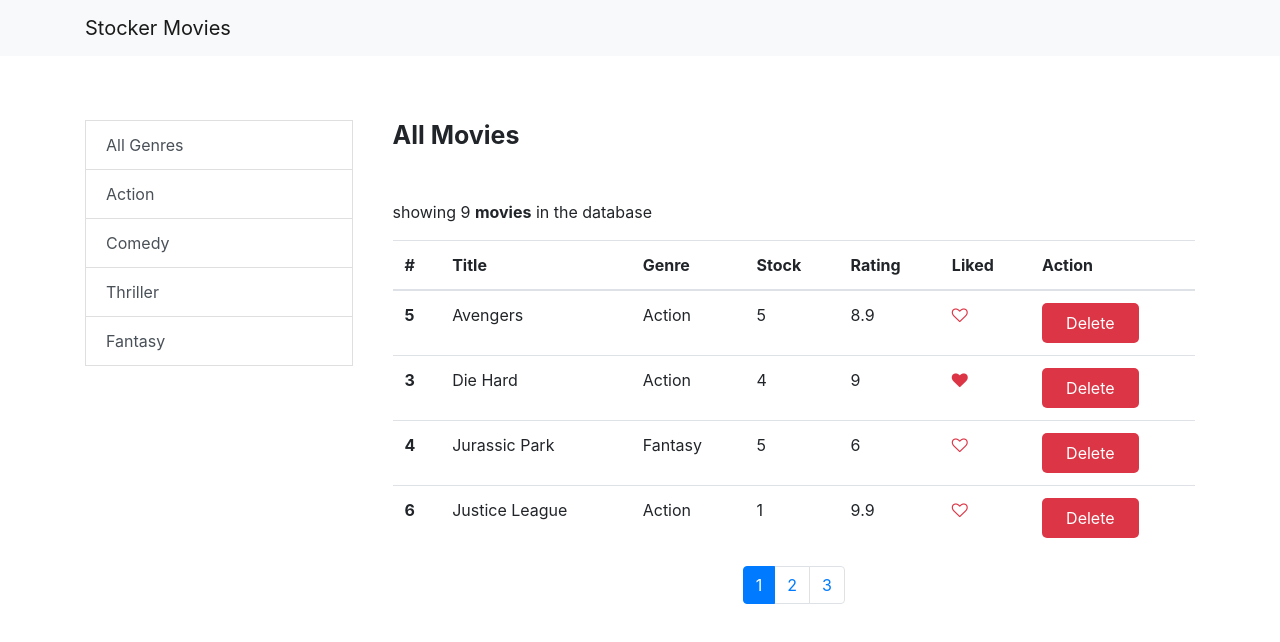
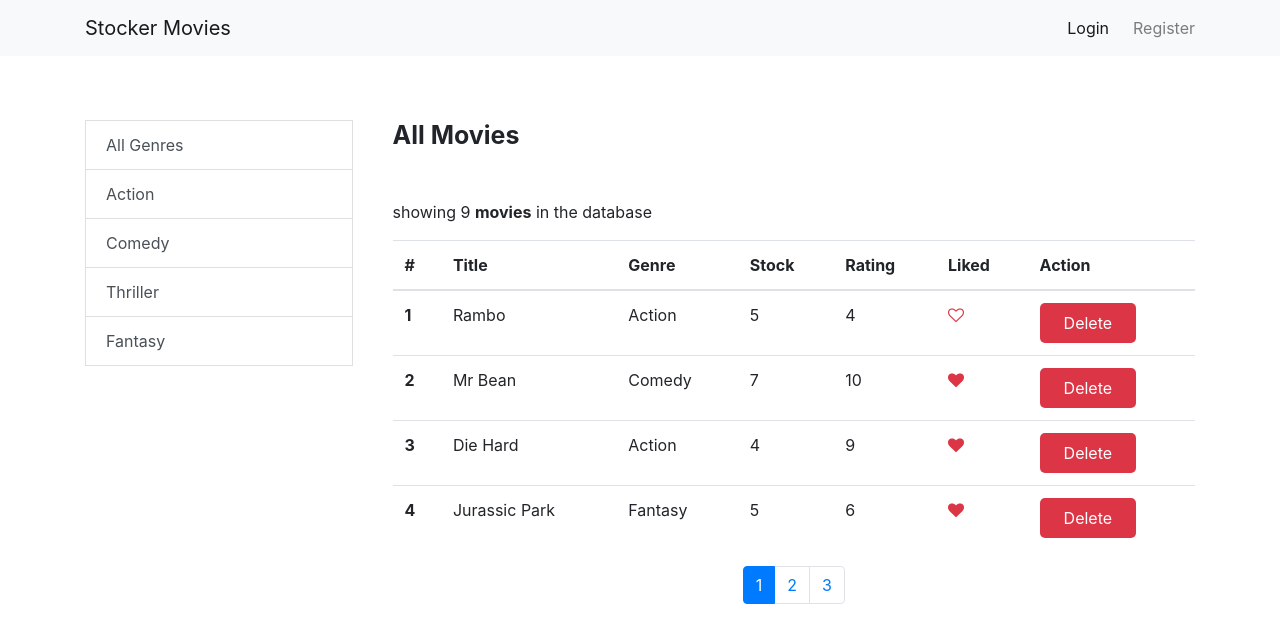
Before and after one commit to AndyWams/stocker-movies, a React (Create React App) app: page / in a window 1280 px wide. Shown: the top 642 px of the page. Built offline with nearby package versions, Linux system fonts and the light colour scheme; data requests are answered from the project's data file.

Commit message:
refactored code to use context-api method

```diff
--- a/db.json
+++ b/db.json
@@ -29,7 +29,7 @@
       "genre": "Fantasy",
       "rating": "6",
       "stock": "5",
-      "liked": false,
+      "liked": true,
       "id": 4
     },
     {
@@ -37,7 +37,7 @@
       "genre": "Action",
       "rating": "8.9",
       "stock": "5",
-      "liked": false,
+      "liked": true,
       "id": 5
     },
     {
@@ -45,7 +45,7 @@
       "genre": "Action",
       "rating": "9.9",
       "stock": "1",
-      "liked": false,
+      "liked": true,
       "id": 6
     },
     {
@@ -65,8 +65,8 @@
       "id": 8
     },
     {
-      "title": "Raya and the Last Dragon",
-      "genre": "Action, Fantasy, Family",
+      "title": "Man of Steel",
+      "genre": "Action",
       "rating": "7.5",
       "stock": "3",
       "liked": false,
--- a/src/App.js
+++ b/src/App.js
@@ -1,119 +1,21 @@
-import "./App.scss";
-import { useState, useEffect } from "react";
+import { useState } from "react";
 import Header from "./components/Header/Header";
 import CreateMovie from "./components/CreateMovie/CreateMovie";
 import { BrowserRouter as Router, Route } from "react-router-dom";
 import Movies from "./components/Movies/Movies";
 import FilterList from "./components/FilterList/FilterList";
+import { MovieProvider } from "./context/MovieContext";
+import "./App.scss";
 
 function App() {
-  const [movies, setMovies] = useState([]);
-  const [genres, setGenres] = useState([]);
-  const [currentPage, setCurrentPage] = useState(1);
   const [selectedGenre, setSelectedGenre] = useState("");
-  const [sortColumn, setSortColumn] = useState({
-    path: "title",
-    order: "asc",
-  });
-
-  //Lifecycle method
-  useEffect(() => {
-    const getMovies = async () => {
-      const moviesFromServer = await fetchMovies();
-      setMovies(moviesFromServer);
-    };
-    const getGenres = async () => {
-      const genresFromServer = await fetchGenres();
-      const allGenres = [{ name: "All Genres" }, ...genresFromServer];
-      setGenres(allGenres);
-    };
-    getMovies();
-    getGenres();
-  }, []);
-
-  //Get tasks
-  const fetchMovies = async () => {
-    const res = await fetch("http://localhost:5000/movies");
-    const data = await res.json();
-    return data;
-  };
-
-  //Get genres
-  const fetchGenres = async () => {
-    const res = await fetch("http://localhost:5000/genres");
-    const data = await res.json();
-    return data;
-  };
-
-  //Get task
-  const getMovie = async (id) => {
-    const res = await fetch(`http://localhost:5000/movies/${id}`);
-    const data = await res.json();
-    return data;
-  };
-
-  //Add Task
-  const addMovie = async (movie) => {
-    const res = await fetch("http://localhost:5000/movies", {
-      method: "POST",
-      headers: {
-        "Content-type": "application/json",
-      },
-      body: JSON.stringify(movie),
-    });
-
-    const data = await res.json();
-    setMovies([...movies, data]);
-  };
-
-  //Delete Task
-  const handleDelete = async (id) => {
-    await fetch(`http://localhost:5000/movies/${id}`, {
-      method: "DELETE",
-    });
-    setMovies(movies.filter((movie) => movie.id !== id));
-  };
-
-  //Toggle Liked
-  const handleToggleLiked = async (id) => {
-    const movieToToggle = await getMovie(id);
-    let updateMovie = { ...movieToToggle, liked: !movieToToggle.liked };
-
-    const res = await fetch(`http://localhost:5000/movies/${id}`, {
-      method: "PUT",
-      headers: {
-        "Content-Type": "application/json",
-      },
-      body: JSON.stringify(updateMovie),
-    });
-
-    const data = await res.json();
-
-    setMovies(
-      movies.map((movie) =>
-        movie.id === id ? { ...movie, liked: data.liked } : movie
-      )
-    );
-  };
-
-  //Handle Page Change
-  const handlePageChange = (page) => {
-    setCurrentPage(page);
-  };
-
-  //Handle Genre Selection
   const handleGenreSelect = (genre) => {
     setSelectedGenre(genre);
   };
-
-  //Handle Sort
-  const handleSort = (path) => {
-    setSortColumn({ path, order: "asc" });
-  };
-
   return (
     <Router>
       <main className="main">
+        <MovieProvider>
           <Header />
           <div className="container">
             <Route
@@ -123,31 +25,19 @@ function App() {
                 <>
                   <div className={`main__wrapper`}>
                     <FilterList
-                    items={genres}
-                    selectedItem={selectedGenre}
-                    onItemSelect={handleGenreSelect}
+                      onHandleGenreSelect={handleGenreSelect}
+                      selectedGenre={selectedGenre}
                     />
                     <div>
-                    <Movies
-                      movies={movies}
-                      onDelete={handleDelete}
-                      onToggleLiked={handleToggleLiked}
-                      OnHandlePageChange={handlePageChange}
-                      selectedGenre={selectedGenre}
-                      currentPage={currentPage}
-                      onSort={handleSort}
-                      sortColumn={sortColumn}
-                    />
+                      <Movies selectedGenre={selectedGenre} />
                     </div>
                   </div>
                 </>
               )}
             />
-          <Route
-            path="/create-movie"
-            render={() => <CreateMovie addMovie={addMovie} />}
-          />
+            <Route path="/create-movie" render={() => <CreateMovie />} />
           </div>
+        </MovieProvider>
       </main>
     </Router>
   );
--- a/src/components/Header/Header.js
+++ b/src/components/Header/Header.js
@@ -1,12 +1,24 @@
-import { Link } from "react-router-dom";
+import { NavLink } from "react-router-dom";
 const Navbar = () => {
   return (
     <header>
       <nav className="navbar navbar-light bg-light">
-        <div className="container">
-          <Link className="navbar-brand" to="/">
+        <div className="container  d-flex navbar-light bg-light justify-content-between">
+          <NavLink className="navbar-brand" to="/">
             Stocker Movies
-          </Link>
+          </NavLink>
+          <ul className="navbar-nav d-flex flex-row">
+            <li className="nav-item active">
+              <NavLink className="nav-link mr-4" to="/login">
+                Login
+              </NavLink>
+            </li>
+            <li className="nav-item">
+              <NavLink className="nav-link" to="/register">
+                Register
+              </NavLink>
+            </li>
+          </ul>
         </div>
       </nav>
     </header>
--- a/src/components/Movies/Movies.js
+++ b/src/components/Movies/Movies.js
@@ -1,26 +1,89 @@
-import React, { useState } from "react";
+import React, { useState, useEffect, useContext } from "react";
 import Button from "../Button/Button";
 import Favorite from "../Favorite/Favorite";
 import Pagination from "../Pagination/Pagination";
 import Paginate from "../Utils/Paginate";
+import { MovieContext } from "../../context/MovieContext";
 import _ from "lodash";
-const Movies = ({
-  movies,
-  onDelete,
-  currentPage,
-  selectedGenre,
-  onToggleLiked,
-  OnHandlePageChange,
-  onSort,
-  sortColumn,
-}) => {
+
+const Movies = ({ selectedGenre }) => {
   const [pageSize] = useState(4);
+  const [movies, setMovies] = useContext(MovieContext);
+  const [currentPage, setCurrentPage] = useState(1);
+  const [sortColumn, setSortColumn] = useState({
+    path: "id",
+    order: "asc",
+  });
+
+  //Lifecycle method
+  useEffect(() => {
+    const getMovies = async () => {
+      const moviesFromServer = await fetchMovies();
+      setMovies(moviesFromServer);
+    };
+    getMovies();
+  }, [setMovies]);
+
+  //Get Movies
+  const fetchMovies = async () => {
+    const res = await fetch("http://localhost:5000/movies");
+    const data = await res.json();
+    return data;
+  };
+
+  //Get task
+  const getMovie = async (id) => {
+    const res = await fetch(`http://localhost:5000/movies/${id}`);
+    const data = await res.json();
+    return data;
+  };
+
+  //Toggle Liked
+  const handleToggleLiked = async (id) => {
+    const movieToToggle = await getMovie(id);
+    let updateMovie = { ...movieToToggle, liked: !movieToToggle.liked };
+
+    const res = await fetch(`http://localhost:5000/movies/${id}`, {
+      method: "PUT",
+      headers: {
+        "Content-Type": "application/json",
+      },
+      body: JSON.stringify(updateMovie),
+    });
+
+    const data = await res.json();
+
+    setMovies(
+      movies.map((movie) =>
+        movie.id === id ? { ...movie, liked: data.liked } : movie
+      )
+    );
+  };
+  //Handle Sort
+  const handleSort = (path) => {
+    setSortColumn({ path, order: "asc" });
+  };
+
+  //Handle Page Change
+  const handlePageChange = (page) => {
+    setCurrentPage(page);
+  };
+
+  //Delete Task
+  const handleDelete = async (id) => {
+    await fetch(`http://localhost:5000/movies/${id}`, {
+      method: "DELETE",
+    });
+    setMovies(movies.filter((movie) => movie.id !== id));
+  };
+
   const filtered =
     selectedGenre && selectedGenre.id
       ? movies.filter((movie) => movie.genre === selectedGenre.name)
       : movies;
   const sorted = _.orderBy(filtered, [sortColumn.path], [sortColumn.order]);
   const allmovies = Paginate(sorted, currentPage, pageSize);
+
   return (
     <React.Fragment>
       <h3>All Movies</h3>
@@ -30,19 +93,19 @@ const Movies = ({
       <table className="table table-hover">
         <thead>
           <tr>
-            <th scope="col" onClick={() => onSort("id")}>
+            <th scope="col" onClick={() => handleSort("id")}>
               #
             </th>
-            <th scope="col" onClick={() => onSort("title")}>
+            <th scope="col" onClick={() => handleSort("title")}>
               Title
             </th>
-            <th scope="col" onClick={() => onSort("genre")}>
+            <th scope="col" onClick={() => handleSort("genre")}>
               Genre
             </th>
-            <th scope="col" onClick={() => onSort("stock")}>
+            <th scope="col" onClick={() => handleSort("stock")}>
               Stock
             </th>
-            <th scope="col" onClick={() => onSort("rating")}>
+            <th scope="col" onClick={() => handleSort("rating")}>
               Rating
             </th>
             <th scope="col">Liked</th>
@@ -59,13 +122,13 @@ const Movies = ({
                 <td>{movie.stock}</td>
                 <td>{movie.rating}</td>
                 <td>
-                  <Favorite movie={movie} onToggle={onToggleLiked} />
+                  <Favorite movie={movie} onToggle={handleToggleLiked} />
                 </td>
                 <td>
                   <Button
                     bgcolor="btn--danger btn-md"
                     btntext="Delete"
-                    onClick={() => onDelete(movie.id)}
+                    onClick={() => handleDelete(movie.id)}
                   />
                 </td>
               </tr>
@@ -77,7 +140,7 @@ const Movies = ({
         itemCount={filtered.length}
         currentPage={currentPage}
         pageSize={pageSize}
-        onPageChange={OnHandlePageChange}
+        onPageChange={handlePageChange}
       />
     </React.Fragment>
   );
--- /dev/null
+++ b/src/context/MovieContext.js
@@ -0,0 +1,13 @@
+import React, { createContext, useState } from "react";
+export const MovieContext = createContext();
+MovieContext.displayName = "MovieContext";
+
+export const MovieProvider = (props) => {
+  const [movies, setMovies] = useState([]);
+
+  return (
+    <MovieContext.Provider value={[movies, setMovies]}>
+      {props.children}
+    </MovieContext.Provider>
+  );
+};
```
Also changed, not shown: src/components/CreateMovie/CreateMovie.js (+20 -2 lines), src/components/FilterList/FilterList.js (+27 -5 lines). Lines whose indentation alone changed are shown as unchanged.
